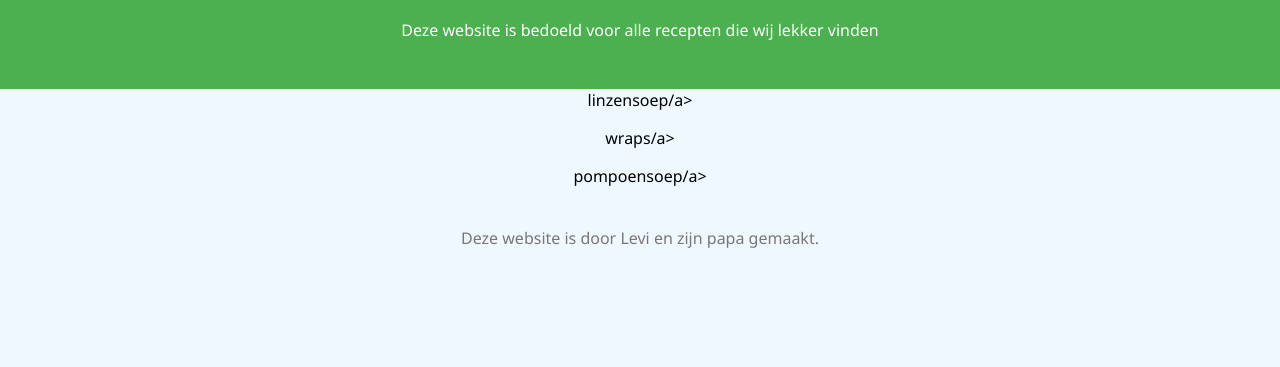
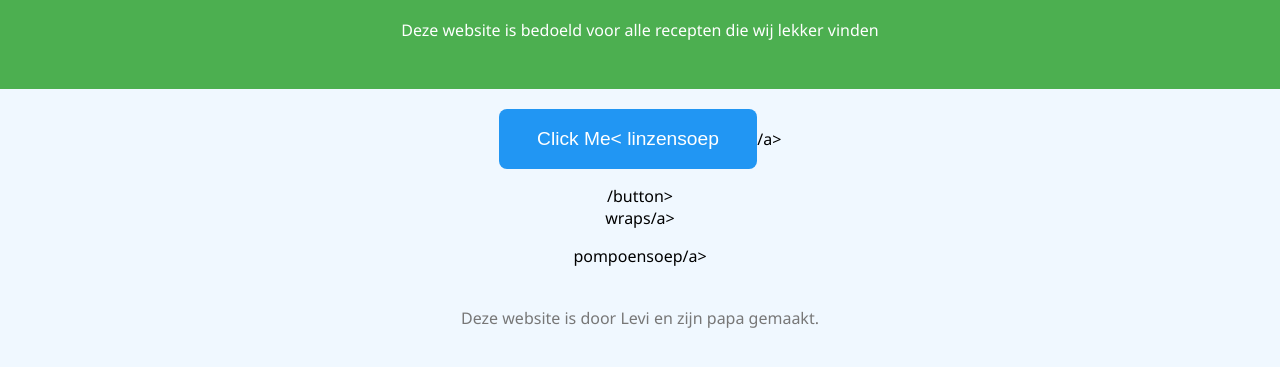
Before and after one commit to leonoosterhuishunl/receptjes, a plain HTML site: page index.html in a window 1280 px wide. Shown: the part 99-466 px from the top of the page. Drawn offline with Linux system fonts and the light colour scheme.

Commit message:
Update index.html

```diff
--- a/index.html
+++ b/index.html
@@ -13,8 +13,10 @@
   </header>
 
   <main>
+    <button class="my-button">Click Me<
 <a <button onclick= href="linzensoep.html">linzensoep</button>/a>
   <p id="message"></p>
+  /button>
   </main>
 
   <main>
```
